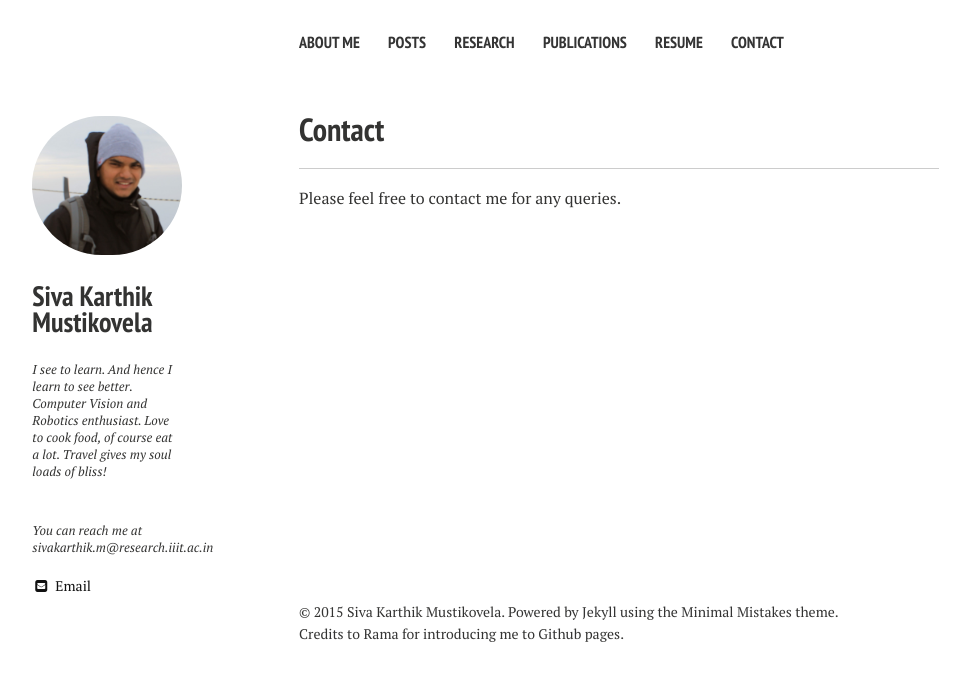
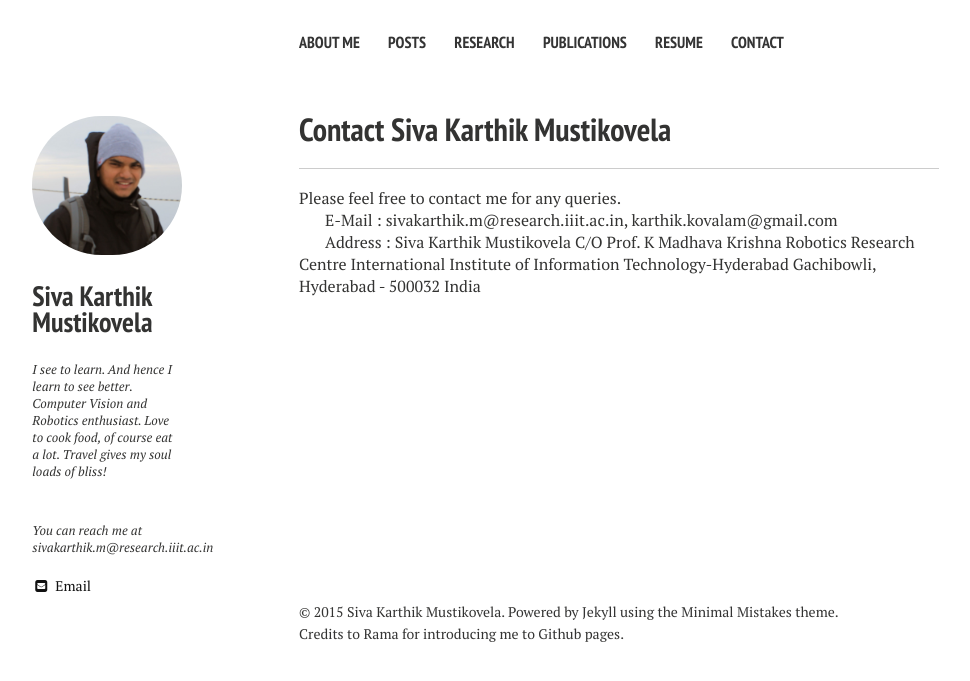
Before and after one commit to sivakm/sivakm.github.io, a Jekyll site: the page built from Contact/index.md, in a window 1280 px wide. Shown: the top 681 px of the page, without its empty margins (21-991 px from the left). Built offline with Jekyll 4.4.1, drawn with Linux system fonts in a browser that asks for light colours; nearby versions of some CDN libraries.

Commit message:
17feb915

```diff
--- a/Contact/index.md
+++ b/Contact/index.md
@@ -1,9 +1,21 @@
 ---
 layout: page
-title: Contact
+title: Contact Siva Karthik Mustikovela
 excerpt: "Contact Siva Karthik Mustikovela"
 ---
 
 
 
 Please feel free to contact me for any queries.
+
+E-Mail :
+sivakarthik.m@research.iiit.ac.in, karthik.kovalam@gmail.com
+
+Address :
+Siva Karthik Mustikovela
+C/O Prof. K Madhava Krishna
+Robotics Research Centre
+International Institute of Information Technology-Hyderabad
+Gachibowli,
+Hyderabad - 500032
+India
```
